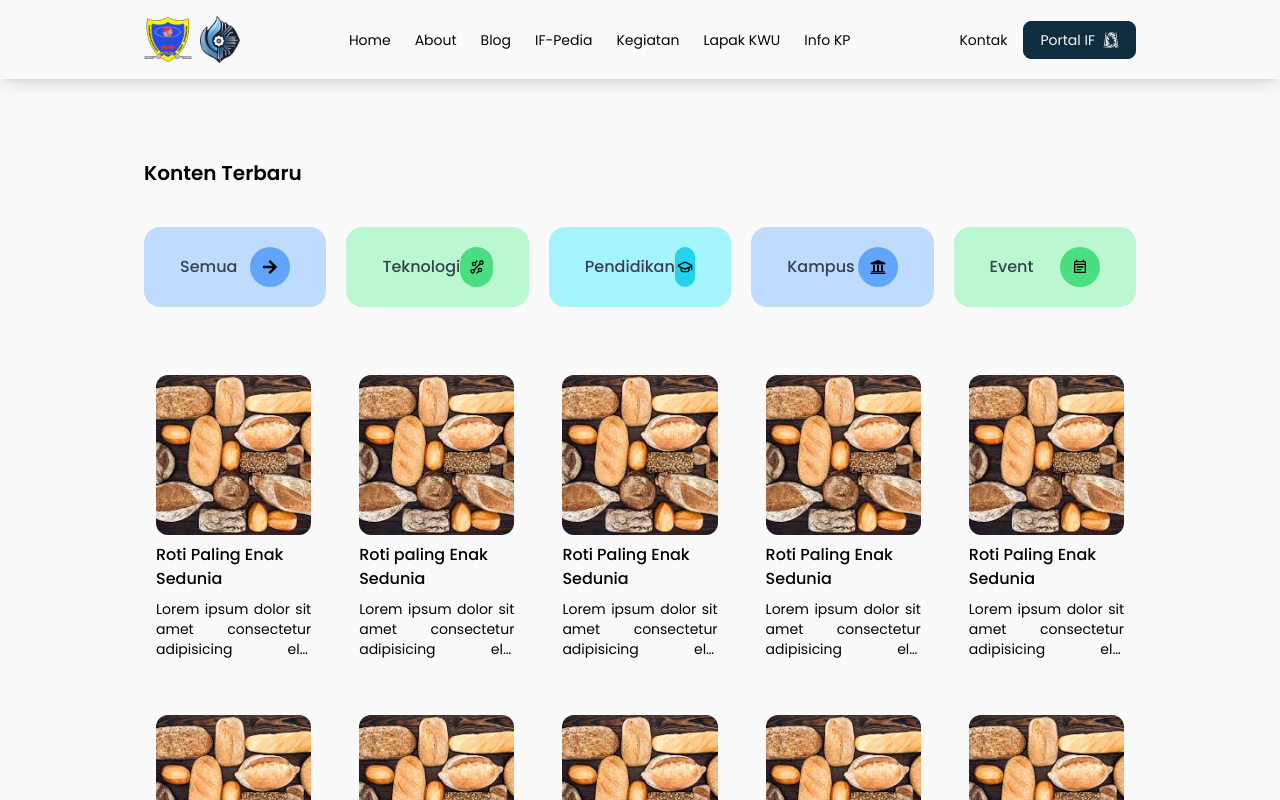
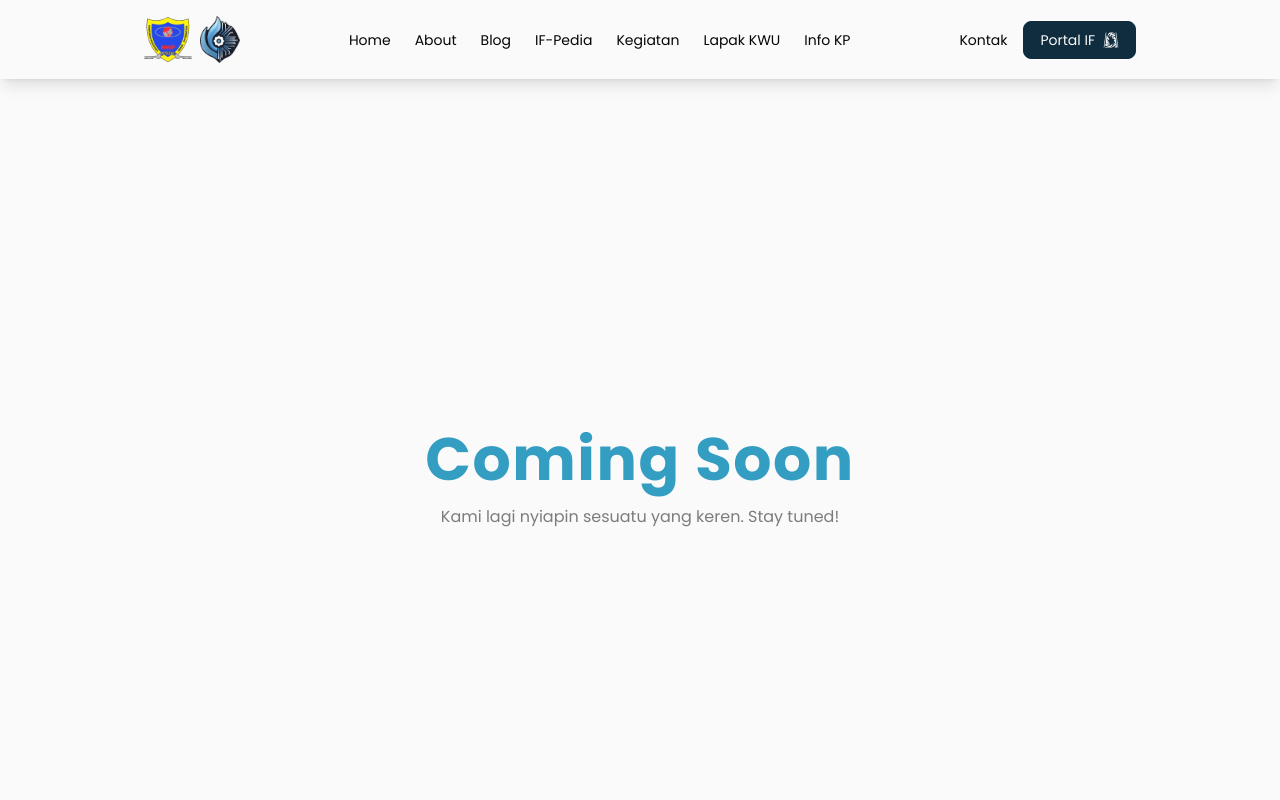
Before and after one commit to HMIF-PWTI/fe-management-external, a React (Vite) app: page /blog in a window 1280 px wide. Shown: the top 800 px of the page. Built offline with nearby package versions, Linux system fonts and the light colour scheme.

Commit message:
[UPDATE] : Coming Soon Page On Blog Page

```diff
--- a/package.json
+++ b/package.json
@@ -14,12 +14,14 @@
     "axios": "^1.9.0",
     "embla-carousel-autoplay": "^8.6.0",
     "embla-carousel-react": "^8.6.0",
+    "framer-motion": "^12.23.6",
     "prop-types": "^15.8.1",
     "react": "^19.0.0",
     "react-dom": "^19.0.0",
     "react-icons": "^5.5.0",
     "react-pdf": "^9.1.0",
     "react-router-dom": "^7.4.0",
+    "react-typed": "^2.0.12",
     "react-vertical-timeline-component": "^3.5.3",
     "swiper": "^11.2.6"
   },
--- a/src/components/Layouts/HeaderNavigation.tsx
+++ b/src/components/Layouts/HeaderNavigation.tsx
@@ -90,9 +90,18 @@ const HeaderNavigation = () => {
         </nav>
 
         <div className="hidden lg:flex items-center space-x-4">
-          <button className="text-sm text-hitam hover:scale-110 transform transition duration-200">
+          {/* <button className="text-sm text-hitam hover:scale-110 transform transition duration-200">
             Kontak
-          </button>
+          </button> */}
+          <a
+            href="https://mail.google.com/mail/?view=cm&fs=1&to=hmifunikom@gmail.com"
+            target="_blank"
+            rel="noopener noreferrer"
+            className="text-sm text-hitam hover:scale-110 transform transition duration-200"
+          >
+            Kontak
+          </a>
+
           <a
             href="https://www.whatsapp.com/channel/0029VbAdgGMAInPduHcDwk0g"
             target="_blank"
@@ -165,9 +174,19 @@ const HeaderNavigation = () => {
             Info KP
           </a>
           <hr className="w-3/4 border-gray-300" />
-          <button onClick={handleLinkClick} className="text-hitam text-lg">
+          {/* <button onClick={handleLinkClick} className="text-hitam text-lg">
             Kontak
-          </button>
+          </button> */}
+          <a
+            href="https://mail.google.com/mail/?view=cm&fs=1&to=hmifunikom@gmail.com"
+            target="_blank"
+            rel="noopener noreferrer"
+            className="text-sm text-hitam hover:scale-110 transform transition duration-200"
+            onClick={handleLinkClick}
+          >
+            Kontak
+          </a>
+
           <a
             href="https://www.whatsapp.com/channel/0029VbAdgGMAInPduHcDwk0g"
             target="_blank"
--- a/src/pages/BlogPage/index.tsx
+++ b/src/pages/BlogPage/index.tsx
@@ -1,6 +1,7 @@
 import { useEffect, useState } from "react";
-import HeroSection from "./section/HeroSection";
+// import HeroSection from "./section/HeroSection";
 import Loading from "@/components/Loading";
+import ComingSoon from "./section/ComingSoon";
 
 const BlogPage = () => {
   const [loading, setLoading] = useState(true);
@@ -17,8 +18,9 @@ const BlogPage = () => {
     return <Loading />;
   }
   return (
-    <div className="py-10 space-y-16 animate-slide-in">
-      <HeroSection />
+    <div className="animate-slide-in">
+      {/* <HeroSection /> */}
+      <ComingSoon />
     </div>
   );
 };
--- /dev/null
+++ b/src/pages/BlogPage/section/ComingSoon.tsx
@@ -0,0 +1,48 @@
+import { motion } from "framer-motion";
+
+const text = "Coming Soon";
+
+const container = {
+  hidden: { opacity: 0 },
+  show: {
+    opacity: 1,
+    transition: {
+      staggerChildren: 0.08,
+    },
+  },
+};
+
+const letter = {
+  hidden: { opacity: 0, y: 10 },
+  show: { opacity: 1, y: 0 },
+};
+
+const ComingSoon = () => {
+  return (
+    <div className="flex min-h-screen items-center justify-center bg-white text-[#282828] px-4">
+      <motion.div
+        className="text-center"
+        variants={container}
+        initial="hidden"
+        animate="show"
+      >
+        <h1 className="text-4xl sm:text-5xl md:text-6xl font-bold tracking-wide">
+          {text.split("").map((char, index) => (
+            <motion.span
+              key={index}
+              variants={letter}
+              className="inline-block text-[#349DC2]"
+            >
+              {char === " " ? "\u00A0" : char}
+            </motion.span>
+          ))}
+        </h1>
+        <p className="mt-4 text-sm sm:text-base text-[#282828]/60">
+          Kami lagi nyiapin sesuatu yang keren. Stay tuned!
+        </p>
+      </motion.div>
+    </div>
+  );
+};
+
+export default ComingSoon;
--- a/src/pages/InfoKp/index.tsx
+++ b/src/pages/InfoKp/index.tsx
@@ -31,6 +31,48 @@ const InfoKp = () => {
       <h1 className="text-3xl lg:text-5xl text-center font-semibold italic text-primary2">
         INFO PERUSAHAAN KERJA PRAKTEK
       </h1>
+      <div className="w-full self-start space-y-3">
+        <h2 className="text-xl font-medium text-primary2 sm:text-2xl">
+          Tahapan Prosedur Kerja Praktek
+        </h2>
+        <ul className="list-disc list-inside space-y-2 text-gray-800">
+          <li>
+            Mengunjungi Perusahaan yang akan dilamar dan menanyakan persyaratan
+            untuk kerja praktek
+          </li>
+          <li>Program Studi hanya menyediakan surat pengantar kerja praktek</li>
+          <li>
+            Untuk persyaratan selain surat pengantar kerja praktek seperti CV,
+            Transkrip Nilai dll. dipersiapkan oleh mahasiswa secara mandiri
+          </li>
+          <li>
+            Untuk Transkrip Nilai bisa di akses di website dashboard unikom yang
+            bisa di akses pada link berikut:{" "}
+            <a
+              href="https://mahasiswa.unikom.ac.id/"
+              target="_blank"
+              className="italic underline text-blue-500 hover:text-blue-700"
+            >
+              Tekan Disini
+            </a>
+          </li>
+          <li>
+            Setelah Persyaratan terpenuhi, mahasiswa mengirimkan persyaratan ke
+            perusahaan
+          </li>
+          <li>
+            Setelah menerima surat balasan dari perusahaan, mahasiswa harus
+            mengkonfirmasi ke email:{" "}
+            <a
+              href="https://mail.google.com/mail/u/0/?view=cm&tf=1&fs=1&to=roby.irawan@email.unikom.ac.id"
+              target="_blank"
+              className="font-medium italic underline text-blue-500 hover:text-blue-700"
+            >
+              roby.irawan@email.unikom.ac.id
+            </a>
+          </li>
+        </ul>
+      </div>
       <div className="w-full overflow-hidden rounded-xl border border-primary2">
         <table className="w-full border-collapse">
           <thead className="hidden lg:table-header-group bg-primary2 text-white">
```
Also changed, not shown: 1 other file (tests, documents, lock files or other folders).
